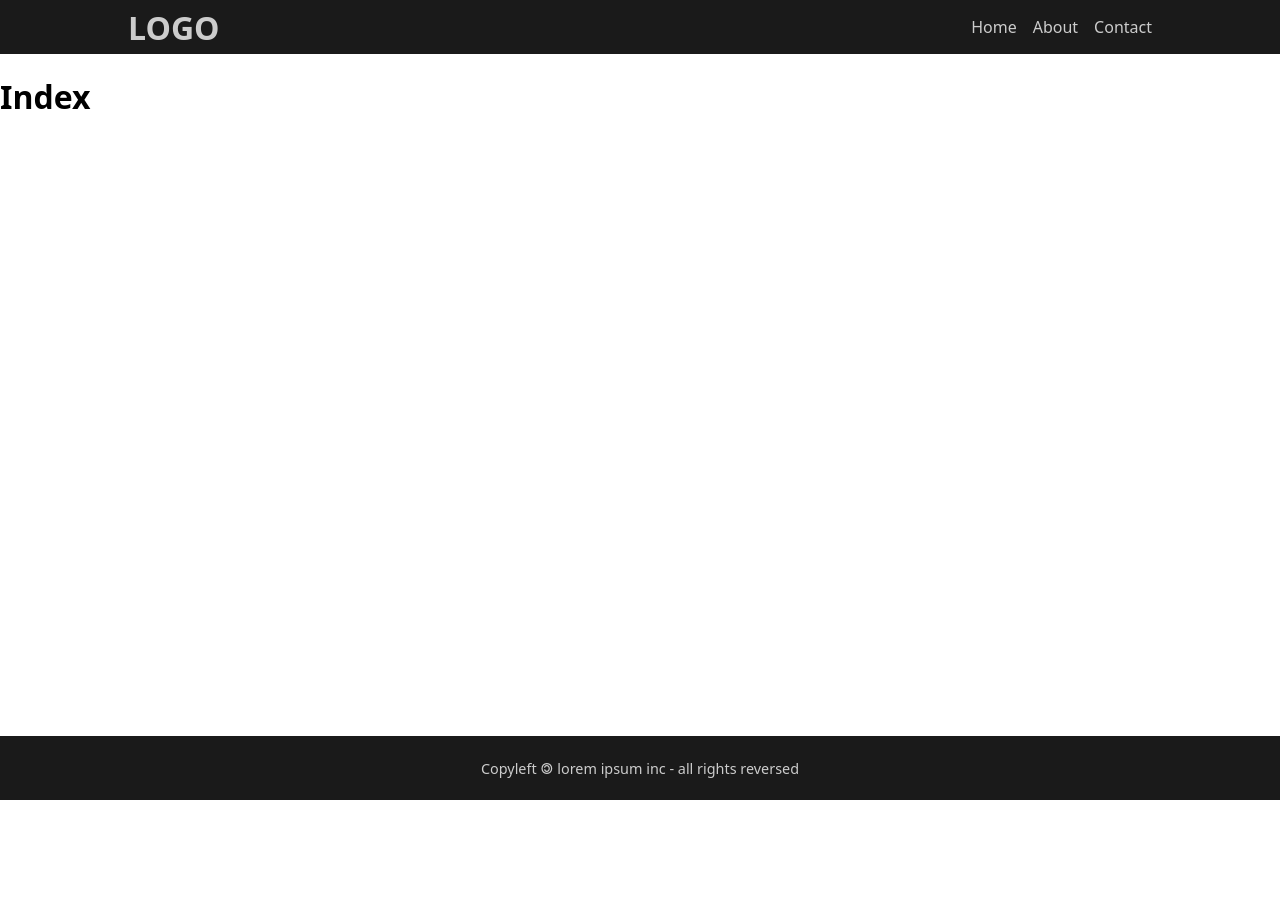
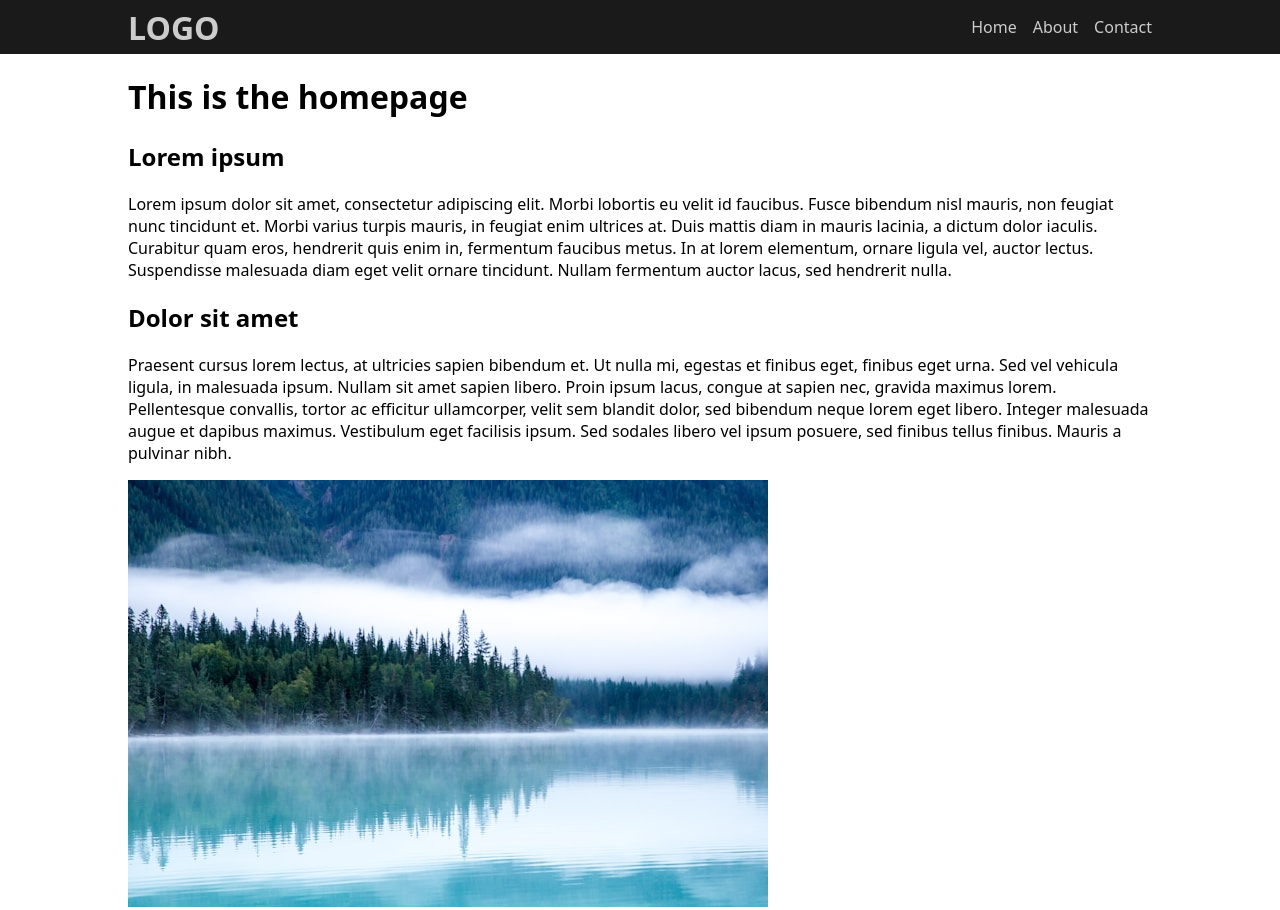
Before and after one commit to wsfer/basic-info-site, a website: page public/index.html in a window 1280 px wide. Shown: the top 910 px of the page. Before the commit the page ends 800 px from the top, so only its background shows below. Drawn offline with Linux system fonts and the light colour scheme.

Commit message:
feat: fill index page with some dummy content

```diff
--- a/public/index.html
+++ b/public/index.html
@@ -23,7 +23,22 @@
   </header>
 
   <div class="main-content">
-    <h1>Index</h1>
+    <main class="home">
+      <div class="home__banner">
+        <div class="container">
+          <h1 class="home__title">This is the homepage</h1>
+        </div>
+      </div>
+      <div class="container">
+        <div class="home__texts">
+          <h2>Lorem ipsum</h2>
+          <p>Lorem ipsum dolor sit amet, consectetur adipiscing elit. Morbi lobortis eu velit id faucibus. Fusce bibendum nisl mauris, non feugiat nunc tincidunt et. Morbi varius turpis mauris, in feugiat enim ultrices at. Duis mattis diam in mauris lacinia, a dictum dolor iaculis. Curabitur quam eros, hendrerit quis enim in, fermentum faucibus metus. In at lorem elementum, ornare ligula vel, auctor lectus. Suspendisse malesuada diam eget velit ornare tincidunt. Nullam fermentum auctor lacus, sed hendrerit nulla.</p>
+          <h2>Dolor sit amet</h2>
+          <p>Praesent cursus lorem lectus, at ultricies sapien bibendum et. Ut nulla mi, egestas et finibus eget, finibus eget urna. Sed vel vehicula ligula, in malesuada ipsum. Nullam sit amet sapien libero. Proin ipsum lacus, congue at sapien nec, gravida maximus lorem. Pellentesque convallis, tortor ac efficitur ullamcorper, velit sem blandit dolor, sed bibendum neque lorem eget libero. Integer malesuada augue et dapibus maximus. Vestibulum eget facilisis ipsum. Sed sodales libero vel ipsum posuere, sed finibus tellus finibus. Mauris a pulvinar nibh.</p>
+          <img class="home__image" src="lake-with-trees.jpg" alt="Body of water surrounding with trees">
+        </div>
+      </div>
+    </main>
   </div>
 
   <footer class="footer">
```
